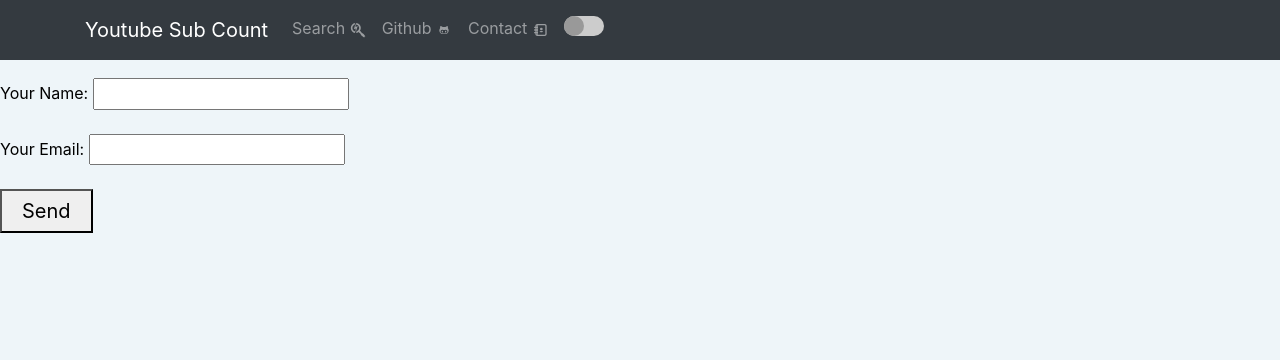
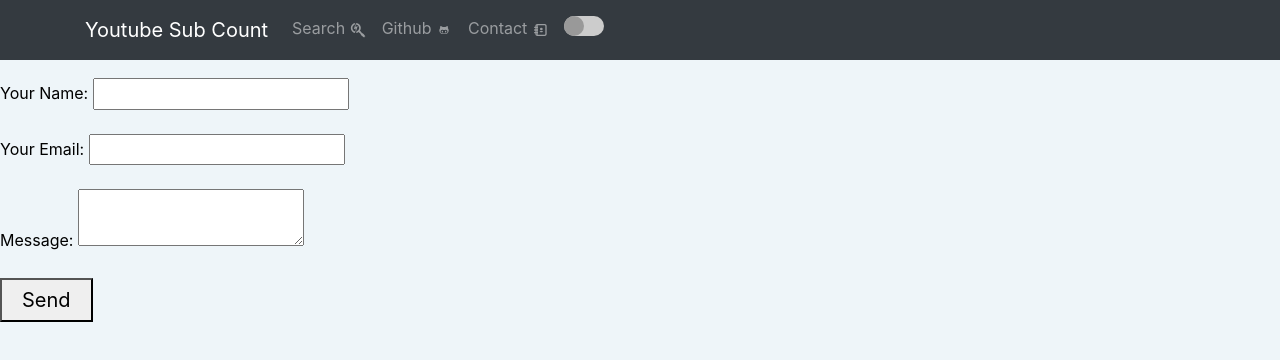
Before and after one commit to sell/youtube-sub-tracker, a React (Create React App) app: page /t/contact in a window 1280 px wide. Shown: the top 360 px of the page. Built offline with nearby package versions, Linux system fonts and the light colour scheme; no server answers.

Commit message:
adding form

```diff
--- a/public/index.html
+++ b/public/index.html
@@ -22,6 +22,11 @@
         </div>
       </div>
     </noscript>
+    <form name="contact" netlify netlify-honeypot="bot-field" hidden>
+      <input type="text" name="name" />
+      <input type="email" name="email" />
+      <textarea name="message"></textarea>
+    </form>
     <div id="root"></div>
   </body>
 </html>
--- a/src/pages/Contact.js
+++ b/src/pages/Contact.js
@@ -3,14 +3,17 @@
 function Contact() {
     return (
         <div className="form">
-            <form name="contact" method="POST" data-netlify="true" data-netlify-honeypot="bot-field">
+            <form name="contact" method="post">
+                <input type="hidden" name="form-name" value="contact" />
                 <p>
-                    <label>Your Name: <input type="text" name="name" /></label>
+                    <label>Your Name: <input type="text" name="name"/></label>
                 </p>
                 <p>
-                    <label>Your Email: <input type="email" name="email" /></label>
+                    <label>Your Email: <input type="email" name="email"/></label>
                 </p>
-
+                <p>
+                    <label>Message: <textarea name="message"></textarea></label>
+                </p>
                 <p>
                     <button type="submit">Send</button>
                 </p>
```
